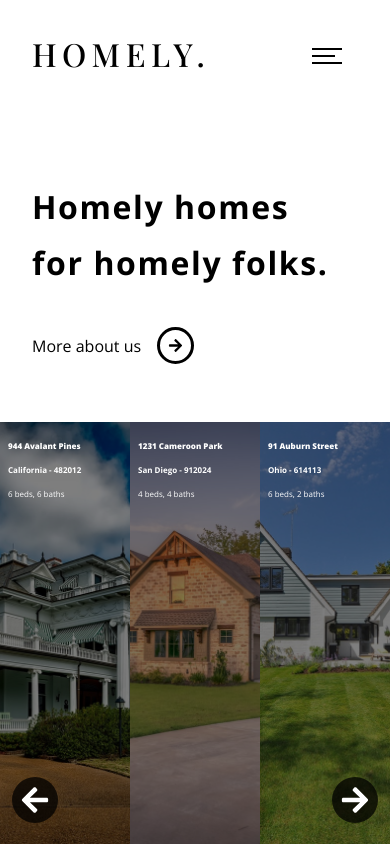
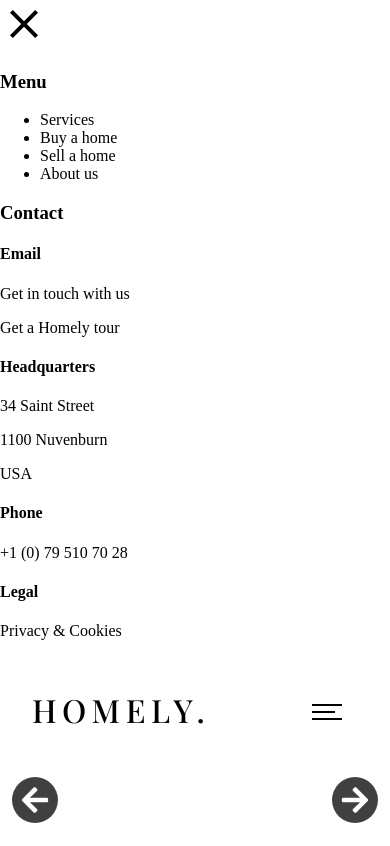
Before and after one commit to WageeshArya/Homely., a React (Create React App) app: page / in a window 390 px wide. Shown: the top 846 px of the page. Built offline with nearby package versions, Linux system fonts and the light colour scheme; a web font is replaced by a local one.

Commit message:
debugged css

```diff
--- a/src/App.scss
+++ b/src/App.scss
@@ -14,4 +14,7 @@ body {
 }
 .hide {
   display: none;
+  @media(max-width: 1100px) {
+    display:block;
+  }
 }
```
